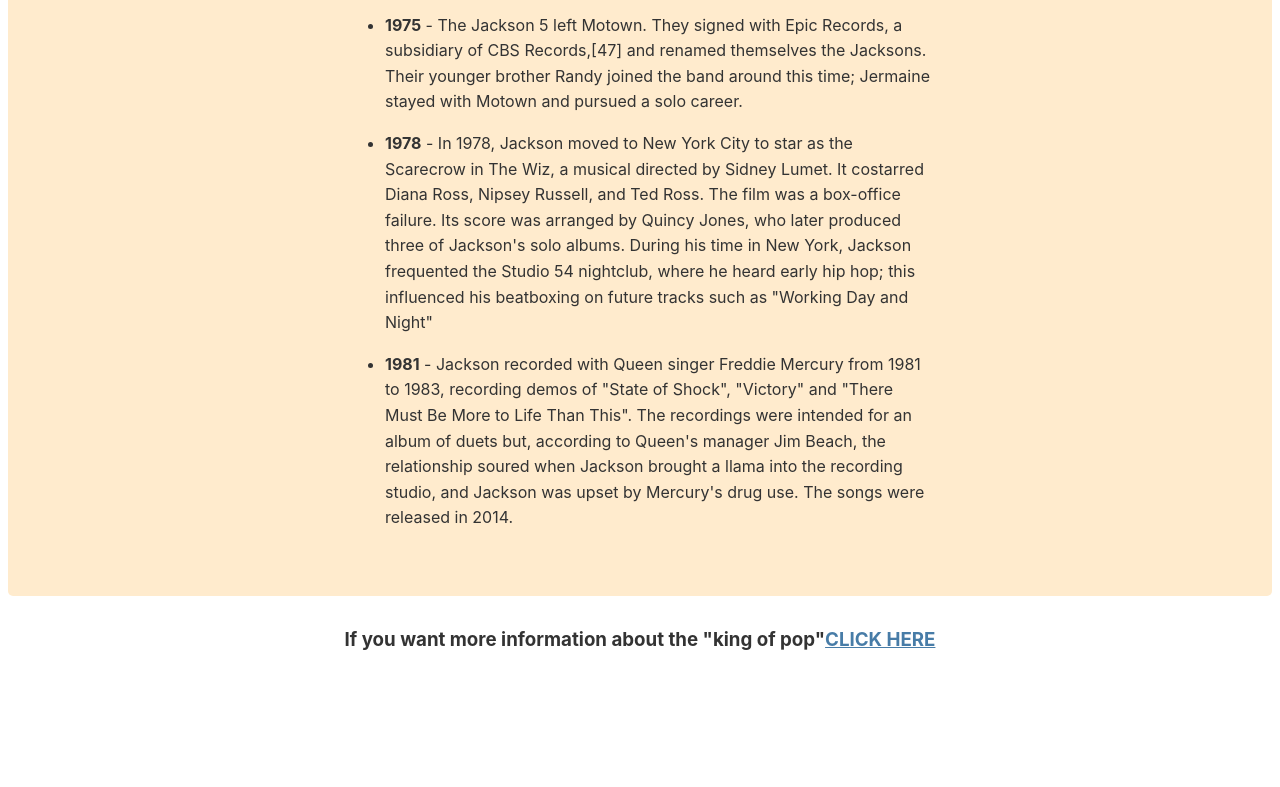
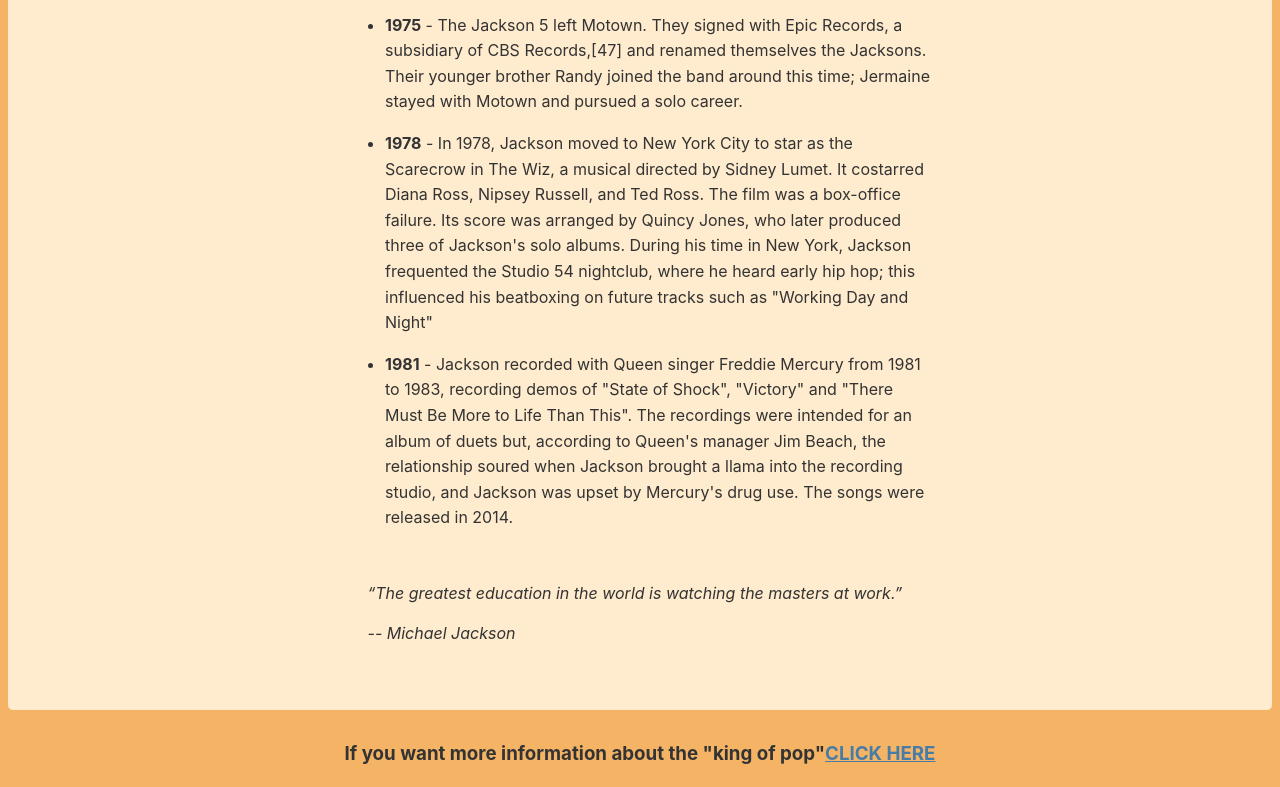
Before and after one commit to abcussi/Microverse_page, a plain HTML site: page index.html in a window 1280 px wide. Shown: the part 899-1686 px from the top of the page. Before the commit the page ends 1572 px from the top, so only its background shows below. Drawn offline with Linux system fonts and the light colour scheme.

Commit message:
Update index.html

```diff
--- a/index.html
+++ b/index.html
@@ -13,6 +13,7 @@
   }
 
   body {
+    background: rgb(245, 180, 101);
     font-family: -apple-system, BlinkMacSystemFont, "Segoe UI", "Roboto", "Helvetica Neue", Arial, sans-serif;
     font-size: 1.6rem;
     line-height: 1.5;
@@ -58,7 +59,7 @@
   }
 
   #img-div {
-    background: white;
+    background:rgb(235, 200, 157);
     padding: 10px;
     margin: 0;
   }
@@ -126,9 +127,13 @@
 
         <li><strong>1981</strong> - Jackson recorded with Queen singer Freddie Mercury from 1981 to 1983, recording demos of "State of Shock", "Victory" and "There Must Be More to Life Than This". The recordings were intended for an album of duets but, according to Queen's manager Jim Beach, the relationship soured when Jackson brought a llama into the recording studio, and Jackson was upset by Mercury's drug use. The songs were released in 2014.</li>
       </ul>
+      <blockquote cite="http://marketingtrw.com/blog/the-greatest-education-in-the-world-is-watching-the-masters-at-work-michael-jackson-quote-art/">
+        <p>
+            “The greatest education in the world is watching the masters at work.”
+        </p>
+        <cite>-- Michael Jackson</cite>
+        </blockquote>
     </section>
-
-
     </div>
   </main>
   <script src="https://cdn.freecodecamp.org/testable-projects-fcc/v1/bundle.js"></script>
```
